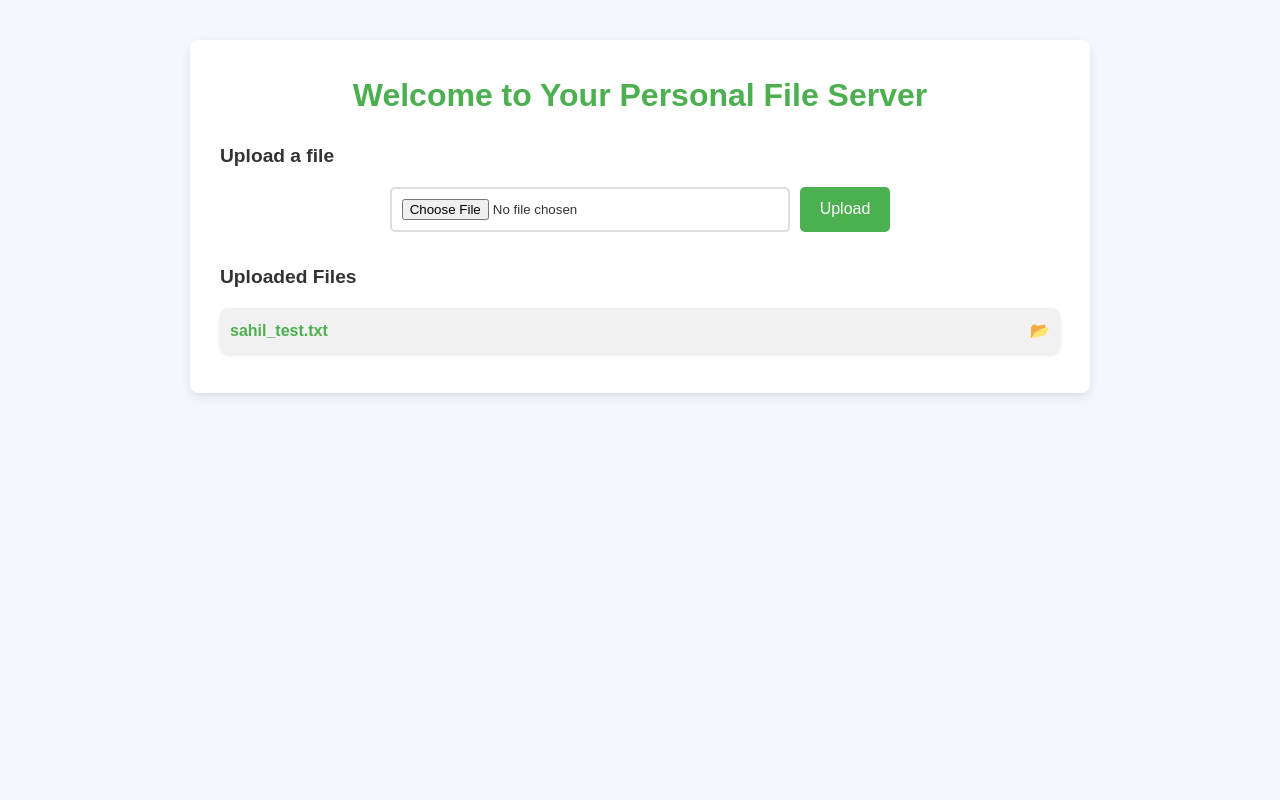
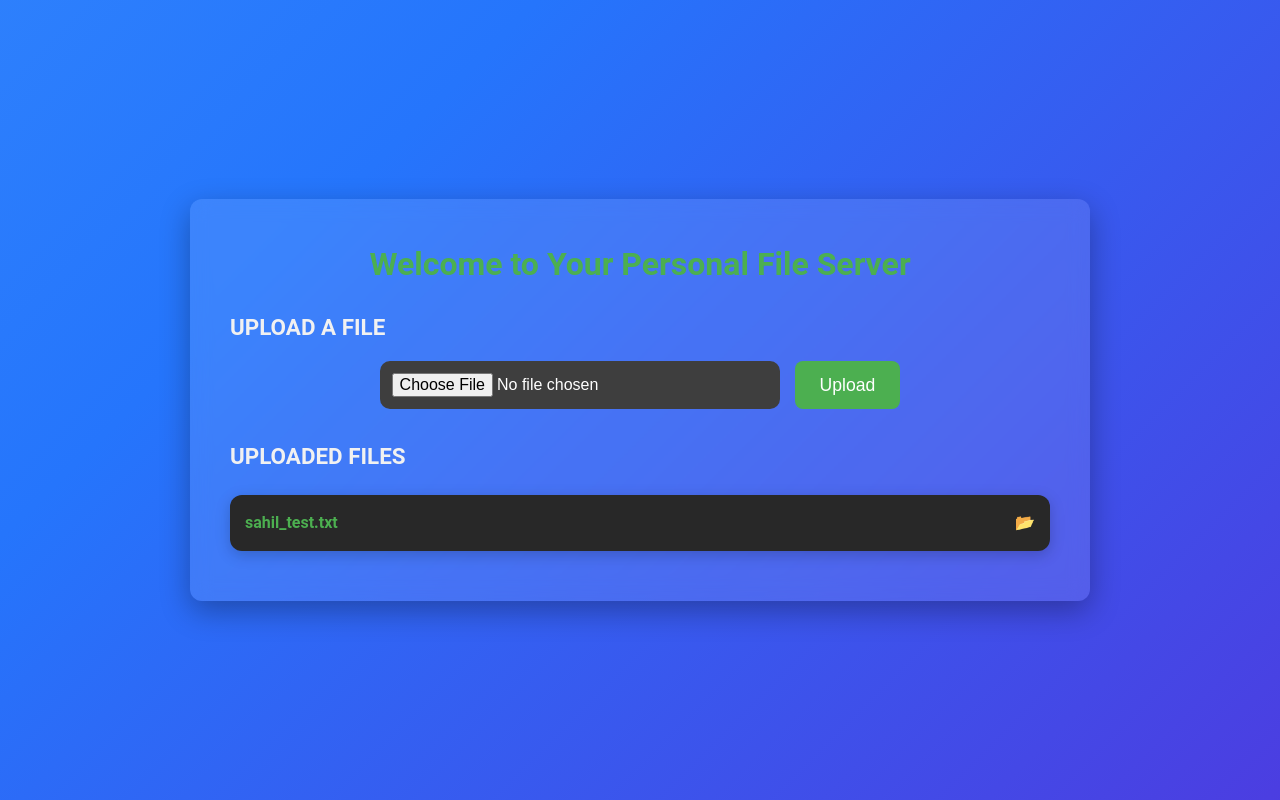
Before and after one commit to sahilpandey121/serverrandom, a Flask app: page / in a window 1280 px wide. Run offline with Flask 3, Linux system fonts and the light colour scheme.

Commit message:
Update index.html

```diff
--- a/templates/index.html
+++ b/templates/index.html
@@ -12,35 +12,57 @@
             box-sizing: border-box;
         }
 
-        /* Body Style */
+        /* Moving Gradient Background */
         body {
-            font-family: 'Arial', sans-serif;
-            background-color: #f4f7fc;
-            color: #333;
+            font-family: 'Roboto', sans-serif;
+            background: linear-gradient(-45deg, #6a11cb, #2575fc, #4facfe, #00f2fe);
+            background-size: 400% 400%;
+            animation: gradientBG 15s ease infinite;
+            color: #f1f1f1;
             line-height: 1.6;
+            display: flex;
+            justify-content: center;
+            align-items: center;
+            min-height: 100vh;
+            padding: 20px;
+        }
+
+        @keyframes gradientBG {
+            0% { background-position: 0% 50%; }
+            50% { background-position: 100% 50%; }
+            100% { background-position: 0% 50%; }
         }
 
         /* Container */
         .container {
-            width: 80%;
+            width: 100%;
             max-width: 900px;
-            margin: 40px auto;
-            background-color: white;
-            border-radius: 8px;
-            padding: 30px;
-            box-shadow: 0 4px 10px rgba(0, 0, 0, 0.1);
+            background: rgba(255, 255, 255, 0.1);
+            border-radius: 12px;
+            padding: 40px;
+            box-shadow: 0 10px 30px rgba(0, 0, 0, 0.3);
+            backdrop-filter: blur(10px);
+            animation: fadeIn 1s ease-out;
+        }
+
+        @keyframes fadeIn {
+            0% { opacity: 0; }
+            100% { opacity: 1; }
         }
 
         h1 {
             text-align: center;
             color: #4CAF50;
             margin-bottom: 20px;
+            font-size: 2rem;
         }
 
         h2 {
-            font-size: 1.2rem;
+            font-size: 1.4rem;
             margin-bottom: 15px;
-            color: #333;
+            color: #f1f1f1;
+            text-transform: uppercase;
+            font-weight: bold;
         }
 
         /* Form Styling */
@@ -48,56 +70,92 @@
             display: flex;
             justify-content: center;
             margin-bottom: 30px;
+            transition: all 0.3s ease;
         }
 
         input[type="file"] {
-            padding: 10px;
-            border: 2px solid #ddd;
-            border-radius: 5px;
+            padding: 12px;
+            border: none;
+            border-radius: 10px;
+            background: #3e3e3e;
+            color: #fff;
             width: 60%;
             max-width: 400px;
+            margin-right: 15px;
+            font-size: 1rem;
+            transition: background-color 0.3s ease;
+        }
+
+        input[type="file"]:hover {
+            background-color: #4CAF50;
         }
 
         button {
-            padding: 10px 20px;
+            padding: 12px 25px;
             background-color: #4CAF50;
             color: white;
             border: none;
-            border-radius: 5px;
+            border-radius: 8px;
             cursor: pointer;
-            margin-left: 10px;
-            font-size: 1rem;
+            font-size: 1.1rem;
+            transition: all 0.3s ease;
         }
 
         button:hover {
             background-color: #45a049;
+            transform: scale(1.05);
         }
 
         /* File List Styling */
         ul {
             list-style-type: none;
             padding: 0;
+            margin-top: 20px;
         }
 
         ul li {
-            background-color: #f1f1f1;
-            border-radius: 8px;
+            background-color: #282828;
+            border-radius: 12px;
             margin: 10px 0;
-            padding: 10px;
+            padding: 15px;
             display: flex;
             align-items: center;
             justify-content: space-between;
-            box-shadow: 0 2px 4px rgba(0, 0, 0, 0.1);
+            box-shadow: 0 4px 15px rgba(0, 0, 0, 0.2);
+            transition: transform 0.3s ease, box-shadow 0.3s ease;
+        }
+
+        ul li:hover {
+            transform: translateY(-5px);
+            box-shadow: 0 8px 30px rgba(0, 0, 0, 0.4);
         }
 
         ul li a {
             color: #4CAF50;
             text-decoration: none;
             font-weight: bold;
+            font-size: 1rem;
         }
 
         ul li a:hover {
             text-decoration: underline;
+            color: #ff6f61;
+        }
+
+        /* Progress Bar */
+        .progress-container {
+            width: 100%;
+            background-color: #ddd;
+            border-radius: 5px;
+            margin-top: 15px;
+            display: none; /* Hidden initially */
+        }
+
+        .progress-bar {
+            width: 0;
+            height: 8px;
+            background-color: #4CAF50;
+            border-radius: 5px;
         }
 
         /* Responsive Design */
@@ -116,11 +174,16 @@
     <div class="container">
         <h1>Welcome to Your Personal File Server</h1>
 
-        <h2>Upload a file</h2>
-        <form action="/upload" method="post" enctype="multipart/form-data">
-            <input type="file" name="file" required>
+        <h2>Upload a File</h2>
+        <form id="upload-form" action="/upload" method="post" enctype="multipart/form-data">
+            <input type="file" name="file" id="fileInput" required>
             <button type="submit">Upload</button>
         </form>
+
+        <!-- Progress Bar -->
+        <div class="progress-container" id="progressContainer">
+            <div class="progress-bar" id="progressBar"></div>
+        </div>
 
         <h2>Uploaded Files</h2>
         <ul>
@@ -132,5 +195,51 @@
             {% endfor %}
         </ul>
     </div>
+
+    <script>
+        const form = document.getElementById('upload-form');
+        const progressContainer = document.getElementById('progressContainer');
+        const progressBar = document.getElementById('progressBar');
+
+        form.addEventListener('submit', function(event) {
+            event.preventDefault();
+
+            const fileInput = document.getElementById('fileInput');
+            const file = fileInput.files[0];
+            if (!file) return;
+
+            // Show the progress bar
+            progressContainer.style.display = 'block';
+
+            // Create a FormData object and append the file
+            const formData = new FormData();
+            formData.append('file', file);
+
+            // AJAX request to upload the file with progress
+            const xhr = new XMLHttpRequest();
+            xhr.open('POST', '/upload', true);
+
+            xhr.upload.onprogress = function(e) {
+                if (e.lengthComputable) {
+                    const percent = (e.loaded / e.total) * 100;
+                    progressBar.style.width = percent + '%';
+                }
+            };
+
+            xhr.onload = function() {
+                if (xhr.status === 200) {
+                    // File uploaded successfully, reset form and progress bar
+                    form.reset();
+                    progressBar.style.width = '0';
+                    progressContainer.style.display = 'none';
+                    alert('File uploaded successfully!');
+                } else {
+                    alert('Upload failed. Please try again.');
+                }
+            };
+
+            xhr.send(formData);
+        });
+    </script>
 </body>
 </html>
```
